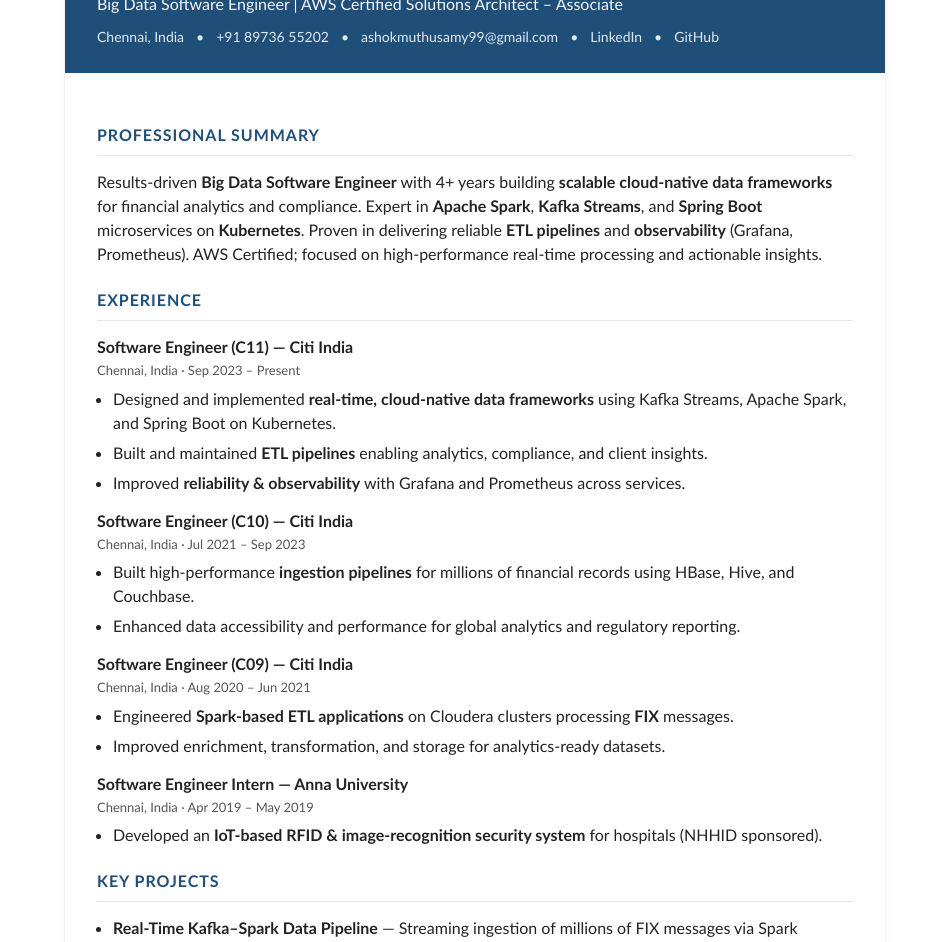
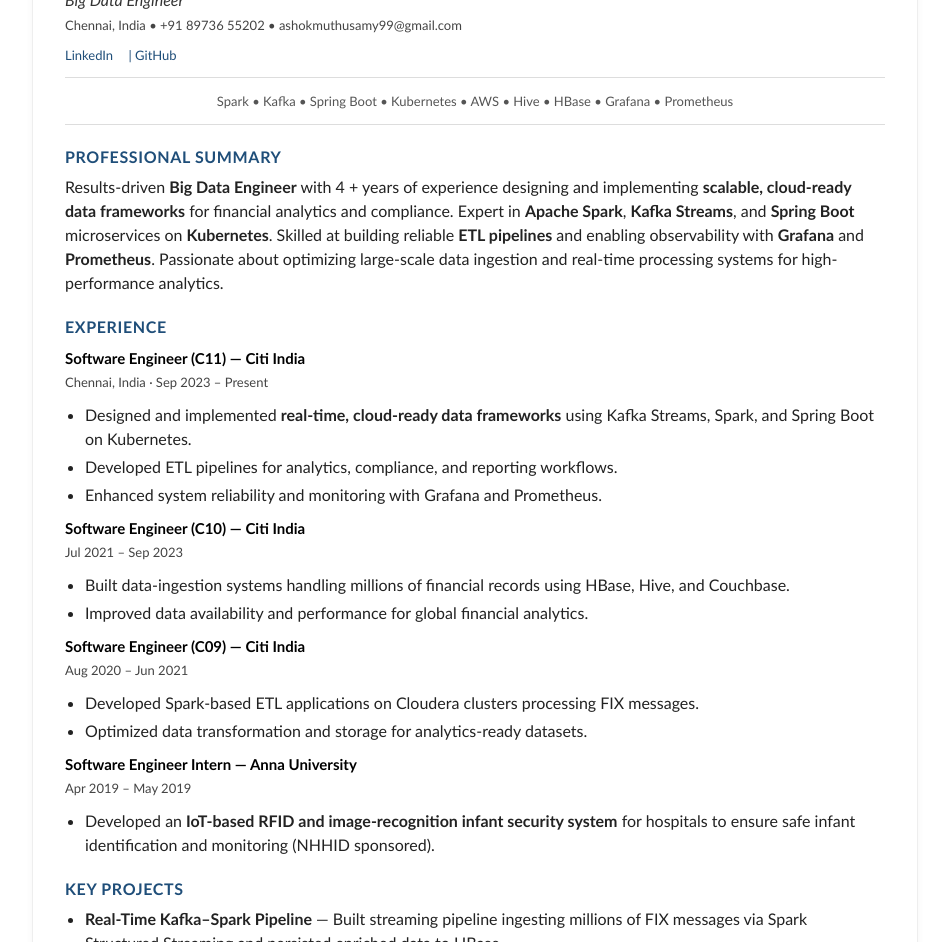
Before and after one commit to naveeak/naveeak.github.io, a plain HTML site: page resume.html in a window 1280 px wide. Shown: the part 111-1053 px from the top of the page, without its empty margins (165-1114 px from the left). Drawn offline with Linux system fonts and the light colour scheme.

Commit message:
Update resume.html

```diff
--- a/resume.html
+++ b/resume.html
@@ -5,153 +5,108 @@
 <meta name="viewport" content="width=device-width, initial-scale=1" />
 <title>Ashok Kumar – Resume</title>
 <style>
-  :root{
-    --primary:#1F4E79; /* professional navy-blue */
-    --text:#222;
-    --muted:#555;
-    --rule:#e6e6e6;
-  }
-  html,body{margin:0;padding:0;background:#fff;color:var(--text);font-family:Calibri, Arial, Helvetica, "Segoe UI", sans-serif;line-height:1.5}
-  .page{max-width:820px;margin:28px auto 64px;background:#fff;border:1px solid #f3f3f3;box-shadow:0 2px 12px rgba(0,0,0,0.04)}
-  .header{background:var(--primary);color:#fff;padding:26px 32px}
-  .name{font-size:28px;font-weight:700;margin:0 0 6px}
-  .title{font-size:16px;margin:0;opacity:.95}
-  .contact{display:flex;flex-wrap:wrap;gap:12px;margin-top:10px;font-size:14px;opacity:.95}
-  .contact span,.contact a{color:#e9f1f9;text-decoration:none}
-  .wrap{padding:28px 32px}
-  h2{font-size:16px;color:var(--primary);text-transform:uppercase;letter-spacing:.06em;margin:22px 0 8px}
-  .rule{height:1px;background:var(--rule);margin:8px 0 14px}
-  p{margin:0 0 10px}
-  .list{margin:0;padding-left:16px}
-  .list li{margin:6px 0}
-  .job{margin:14px 0 10px}
-  .job .role{font-weight:700}
-  .job .meta{color:var(--muted);font-size:13px;margin-top:2px}
-  .skills-grid{display:grid;grid-template-columns:180px 1fr;gap:8px 16px;margin-top:6px}
-  .tagline{margin:6px 0 14px}
-  .small{font-size:13px;color:var(--muted)}
-  @media print{
-    .page{box-shadow:none;border:none;margin:0}
-    .header{padding:18pt 20pt}
-    .wrap{padding:18pt 20pt}
-  }
+  body{font-family:Calibri,Arial,sans-serif;margin:0;background:#fff;color:#222;line-height:1.5}
+  .page{max-width:820px;margin:24px auto;padding:32px;border:1px solid #eee;box-shadow:0 2px 8px rgba(0,0,0,.04)}
+  h1{margin:0;font-size:28px;color:#111}
+  h2{margin:20px 0 6px;font-size:16px;color:#1F4E79;text-transform:uppercase;letter-spacing:.04em}
+  h3{margin:8px 0 2px;font-size:15px;color:#000}
+  .subtitle{font-size:16px;font-style:italic;color:#333;margin-bottom:4px}
+  .contact{font-size:13px;color:#444;margin:4px 0 10px}
+  .links{font-size:13px;color:#1F4E79;margin-bottom:12px}
+  .links a{color:#1F4E79;text-decoration:none;margin-right:12px}
+  hr{border:none;border-top:1px solid #ddd;margin:10px 0 14px}
+  p{margin:0 0 8px}
+  ul{margin:4px 0 10px 20px;padding:0}
+  li{margin-bottom:4px}
+  .summary-bar{font-size:13px;text-align:center;color:#555;margin:6px 0 12px}
+  .section{margin-bottom:14px}
+  @media print{.page{box-shadow:none;border:none;margin:0}}
 </style>
 </head>
 <body>
   <div class="page">
-    <header class="header">
-      <h1 class="name">Ashok Kumar</h1>
-      <p class="title">Big Data Software Engineer | AWS Certified Solutions Architect – Associate</p>
-      <div class="contact">
-        <span>Chennai, India</span>
-        <span>•</span>
-        <span>+91 89736 55202</span>
-        <span>•</span>
-        <span>ashokmuthusamy99@gmail.com</span>
-        <span>•</span>
-        <a href="https://tinyurl.com/ashokmuthusamy" target="_blank" rel="noopener">LinkedIn</a>
-        <span>•</span>
-        <a href="https://github.com/naveeak" target="_blank" rel="noopener">GitHub</a>
+    <h1>Ashok Kumar</h1>
+    <div class="subtitle">Big Data Engineer</div>
+    <div class="contact">Chennai, India • +91 89736 55202 • ashokmuthusamy99@gmail.com</div>
+    <div class="links">
+      <a href="https://tinyurl.com/ashokmuthusamy" target="_blank">LinkedIn</a> |
+      <a href="https://github.com/naveeak" target="_blank">GitHub</a>
     </div>
-    </header>
+    <hr/>
 
-    <main class="wrap">
-      <section>
+    <div class="summary-bar">Spark • Kafka • Spring Boot • Kubernetes • AWS • Hive • HBase • Grafana • Prometheus</div>
+    <hr/>
+
+    <div class="section">
       <h2>Professional Summary</h2>
-        <div class="rule"></div>
-        <p class="tagline">
-          Results-driven <strong>Big Data Software Engineer</strong> with 4+ years building
-          <strong>scalable cloud-native data frameworks</strong> for financial analytics and compliance.
-          Expert in <strong>Apache Spark</strong>, <strong>Kafka Streams</strong>, and
-          <strong>Spring Boot</strong> microservices on <strong>Kubernetes</strong>. Proven in delivering
-          reliable <strong>ETL pipelines</strong> and <strong>observability</strong> (Grafana, Prometheus).
-          AWS Certified; focused on high-performance real-time processing and actionable insights.
-        </p>
-      </section>
+      <p>Results-driven <strong>Big Data Engineer</strong> with 4 + years of experience designing and implementing
+         <strong>scalable, cloud-ready data frameworks</strong> for financial analytics and compliance.
+         Expert in <strong>Apache Spark</strong>, <strong>Kafka Streams</strong>, and <strong>Spring Boot</strong>
+         microservices on <strong>Kubernetes</strong>. Skilled at building reliable <strong>ETL pipelines</strong>
+         and enabling observability with <strong>Grafana</strong> and <strong>Prometheus</strong>.
+         Passionate about optimizing large-scale data ingestion and real-time processing systems for high-performance analytics.</p>
+    </div>
 
-      <section>
+    <div class="section">
       <h2>Experience</h2>
-        <div class="rule"></div>
 
-        <div class="job">
-          <div class="role">Software Engineer (C11) — Citi India</div>
-          <div class="meta">Chennai, India · Sep 2023 – Present</div>
-          <ul class="list">
-            <li>Designed and implemented <strong>real-time, cloud-native data frameworks</strong> using Kafka Streams, Apache Spark, and Spring Boot on Kubernetes.</li>
-            <li>Built and maintained <strong>ETL pipelines</strong> enabling analytics, compliance, and client insights.</li>
-            <li>Improved <strong>reliability & observability</strong> with Grafana and Prometheus across services.</li>
+      <h3>Software Engineer (C11) — Citi India</h3>
+      <div class="contact">Chennai, India · Sep 2023 – Present</div>
+      <ul>
+        <li>Designed and implemented <strong>real-time, cloud-ready data frameworks</strong> using Kafka Streams, Spark, and Spring Boot on Kubernetes.</li>
+        <li>Developed ETL pipelines for analytics, compliance, and reporting workflows.</li>
+        <li>Enhanced system reliability and monitoring with Grafana and Prometheus.</li>
+      </ul>
+
+      <h3>Software Engineer (C10) — Citi India</h3>
+      <div class="contact">Jul 2021 – Sep 2023</div>
+      <ul>
+        <li>Built data-ingestion systems handling millions of financial records using HBase, Hive, and Couchbase.</li>
+        <li>Improved data availability and performance for global financial analytics.</li>
+      </ul>
+
+      <h3>Software Engineer (C09) — Citi India</h3>
+      <div class="contact">Aug 2020 – Jun 2021</div>
+      <ul>
+        <li>Developed Spark-based ETL applications on Cloudera clusters processing FIX messages.</li>
+        <li>Optimized data transformation and storage for analytics-ready datasets.</li>
+      </ul>
+
+      <h3>Software Engineer Intern — Anna University</h3>
+      <div class="contact">Apr 2019 – May 2019</div>
+      <ul>
+        <li>Developed an <strong>IoT-based RFID and image-recognition infant security system</strong> for hospitals to ensure safe infant identification and monitoring (NHHID sponsored).</li>
       </ul>
     </div>
 
-        <div class="job">
-          <div class="role">Software Engineer (C10) — Citi India</div>
-          <div class="meta">Chennai, India · Jul 2021 – Sep 2023</div>
-          <ul class="list">
-            <li>Built high-performance <strong>ingestion pipelines</strong> for millions of financial records using HBase, Hive, and Couchbase.</li>
-            <li>Enhanced data accessibility and performance for global analytics and regulatory reporting.</li>
+    <div class="section">
+      <h2>Key Projects</h2>
+      <ul>
+        <li><strong>Real-Time Kafka–Spark Pipeline</strong> — Built streaming pipeline ingesting millions of FIX messages via Spark Structured Streaming and persisted enriched data to HBase.</li>
+        <li><strong>Financial Data ETL Framework</strong> — Automated Spark enrichment and validation on Cloudera, achieving ~40 % faster data availability for reporting.</li>
       </ul>
     </div>
 
-        <div class="job">
-          <div class="role">Software Engineer (C09) — Citi India</div>
-          <div class="meta">Chennai, India · Aug 2020 – Jun 2021</div>
-          <ul class="list">
-            <li>Engineered <strong>Spark-based ETL applications</strong> on Cloudera clusters processing <strong>FIX</strong> messages.</li>
-            <li>Improved enrichment, transformation, and storage for analytics-ready datasets.</li>
-          </ul>
+    <div class="section">
+      <h2>Education</h2>
+      <p><strong>B.E. — Electrical, Electronics & Communication</strong><br>Anna University, Chennai (2016 – 2020)</p>
+      <p><strong>HSC — Mathematics</strong><br>Veveaham Higher Secondary School, Dharapuram (2014 – 2016)</p>
     </div>
 
-        <div class="job">
-          <div class="role">Software Engineer Intern — Anna University</div>
-          <div class="meta">Chennai, India · Apr 2019 – May 2019</div>
-          <ul class="list">
-            <li>Developed an <strong>IoT-based RFID & image-recognition security system</strong> for hospitals (NHHID sponsored).</li>
-          </ul>
+    <div class="section">
+      <h2>Certifications</h2>
+      <p>AWS Certified Solutions Architect – Associate (Amazon Web Services)</p>
     </div>
-      </section>
 
-      <section>
-        <h2>Key Projects</h2>
-        <div class="rule"></div>
-        <ul class="list">
-          <li><strong>Real-Time Kafka–Spark Data Pipeline</strong> — Streaming ingestion of millions of FIX messages via Spark Structured Streaming; persisted enriched data to HBase for analytics dashboards.</li>
-          <li><strong>Financial Data ETL Framework</strong> — Automated Spark enrichment & validation on Cloudera; achieved ~40% faster data availability for reporting.</li>
-        </ul>
-      </section>
+    <div class="section">
+      <h2>Technical Skills</h2>
+      <p>Big Data – Kafka – Spark – Hive – HBase – Couchbase | Cloud/DevOps – AWS – Kubernetes – Tekton – Harness | Backend – Java – Spring Boot | Monitoring – Grafana – Prometheus | Tools – Git – Jenkins – Linux – SQL</p>
+    </div>
 
-      <section>
-        <h2>Education</h2>
-        <div class="rule"></div>
-        <p><strong>B.E. — Electrical, Electronics & Communication</strong><br/>
-           Anna University, Chennai · 2016 – 2020</p>
-        <p class="small" style="margin-top:6px;"><strong>Higher Secondary Certificate — Mathematics</strong><br/>
-           Veveaham Higher Secondary School, Dharapuram · 2014 – 2016</p>
-      </section>
-
-      <section>
-        <h2>Certifications</h2>
-        <div class="rule"></div>
-        <p><strong>AWS Certified Solutions Architect – Associate</strong>, Amazon Web Services</p>
-      </section>
-
-      <section>
-        <h2>Technical Skills</h2>
-        <div class="rule"></div>
-        <div class="skills-grid">
-          <div class="small"><strong>Big Data</strong></div><div>Apache Spark, Kafka Streams, Hive, HBase, Couchbase</div>
-          <div class="small"><strong>Cloud / DevOps</strong></div><div>AWS, Kubernetes, Tekton, Harness</div>
-          <div class="small"><strong>Backend</strong></div><div>Java, Spring Boot, REST APIs</div>
-          <div class="small"><strong>Monitoring</strong></div><div>Grafana, Prometheus</div>
-          <div class="small"><strong>CI/CD & Tools</strong></div><div>Git, Jenkins, Linux, SQL, ETL Pipelines</div>
+    <div class="section">
+      <h2>Languages</h2>
+      <p>English – Advanced · Tamil – Advanced</p>
     </div>
-      </section>
-
-      <section>
-        <h2>Languages</h2>
-        <div class="rule"></div>
-        <p>English — Advanced · Tamil — Advanced</p>
-      </section>
-    </main>
   </div>
 </body>
 </html>
```
Lines whose indentation alone changed are shown as unchanged.
